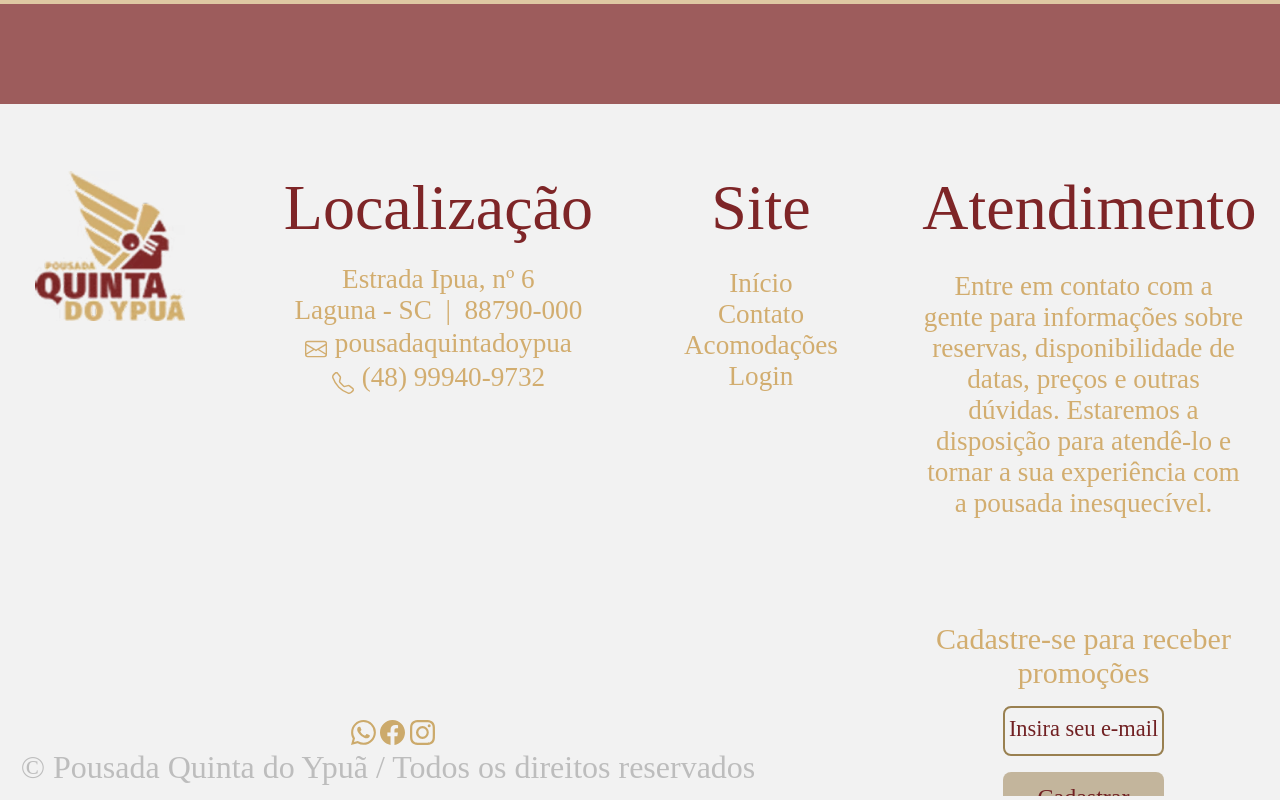
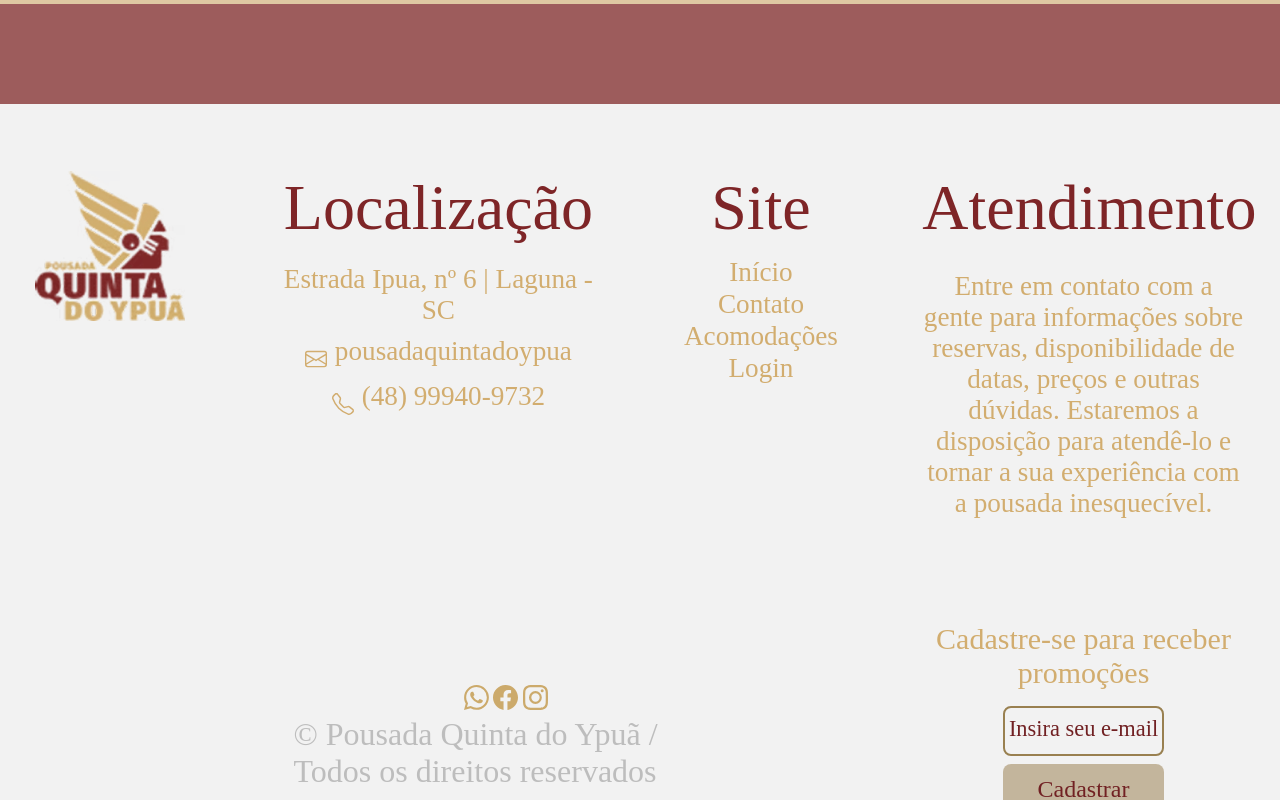
Before and after one commit to juan12331/Projeto_TCC, a React (Vite) app in the folder frontend/: page /Acomodacoes in a window 1280 px wide. Shown: the part 2698-3498 px from the top of the page. Built offline with nearby package versions, Linux system fonts and the light colour scheme; a web font is replaced by a local one.

Commit message:
so falta ajustar a escrita do cadastro

```diff
--- a/frontend/src/pages/adm/avaliacoesAdm/avaliacoesAdm.css
+++ b/frontend/src/pages/adm/avaliacoesAdm/avaliacoesAdm.css
@@ -86,6 +86,10 @@
     text-decoration: none;
 }
 
+.fundoCards-avaliacoesAdm:hover{
+    background-color: #be9f6594;
+  }
+
 .cardsImg-avaliacoesAdm{
     width: 100px;
     height: 100px;
@@ -125,6 +129,10 @@
     width: 170px;
     height: 100px;
     border-radius: 15px;
+}
+
+.buttonSearch-avaliacoesAdm:hover{
+    background-color: #962c2e;
 }
 
 /* DE 320 A 480 */
--- a/frontend/src/pages/adm/criar_usuarios/criar_usuarios.css
+++ b/frontend/src/pages/adm/criar_usuarios/criar_usuarios.css
@@ -58,6 +58,10 @@
     cursor: pointer;
 }
 
+.cadastrarUser-button:hover{
+    background-color: #9c1618b4;
+}
+
 .info-criarUser{
     margin-top: 30px;
     font-family: "Karma";
@@ -82,6 +86,11 @@
     font-size: 1.1rem;
     cursor: pointer;
 }
+
+.reservarUser-button:hover{
+    background-color: #a3803d;
+}
+
 
 /* DE 320 a 480 */
 @media (min-width: 320px) and (max-width: 480px) {
--- a/frontend/src/pages/user/acomodacoes/acomodacoes.css
+++ b/frontend/src/pages/user/acomodacoes/acomodacoes.css
@@ -135,6 +135,14 @@
 .cadastro-acomodacoes:active {
   background-color: #997f5085 !important;
   outline: none;
+}
+
+.buscar-acomodacoes:hover, .cardsButton-acomodacoes:hover{
+  background-color: #962c2e;
+}
+
+.rodapePage-acomodacoes{
+  height: 40px;
 }
 
 /* DE 320 A 480 */
@@ -301,6 +309,10 @@
   font-weight: 200;
   font-size: 1.4rem;
   text-align: center;
+  text-decoration: none;
+  display: flex;
+  justify-content: center;
+  margin: 0;
 }
 
 .gridEmail-acomodacoes{
@@ -309,6 +321,7 @@
   text-align: center;
   justify-content: center;
   gap: 10px;
+  height: 50px;
 }
 
 .gridPhone-acomodacoes{
@@ -316,20 +329,21 @@
   align-items: center;
   justify-content: center;
   gap: 10px;
+  height: 40px;
 }
 
 .emailIcon-acomodacoes {
   color: #D2AD6F;
   height: 18px;
   width: auto;
-  margin-top: 10px;
+  margin-top: 15px;
 }
 
 .phoneIcon-acomodacoes{
   color: #D2AD6F;
   height: 18px;
   width: auto;
-  margin-top: 10px;
+  margin-top: 15px;
 }
 
 .infoSite-acomodacoes{
@@ -338,6 +352,11 @@
   font-weight: 200;
   font-size: 1.4rem;
   text-align: center;
+  text-decoration: none;
+  display: flex;
+  justify-content: center;
+  align-items: center;
+  height: 8px;
 }
 
 .infoAtendimento-acomodacoes{
@@ -370,17 +389,14 @@
   height: 35px;
   margin-top: 4%;
   text-align: center;
+  line-height: normal;
 }
 
 .acomodacoes-input::placeholder{
-  text-align: center;
   color: #712123;
   font-family: "Katibeh";
   font-weight: 200;
   font-size: 1.3rem;
-  display: flex;
-  justify-content: center;
-  align-items: center;
 }
 
 .email-acomodacoes{
@@ -404,6 +420,8 @@
   cursor: pointer;
   display: flex;
   justify-content: center;
+  text-align: center;
+  line-height: normal;
 }
 
 .submit-acomodacoes{
@@ -623,6 +641,10 @@
   font-weight: 200;
   font-size: 1.8rem;
   text-align: center;
+  text-decoration: none;
+  display: flex;
+  justify-content: center;
+  margin: 0;
 }
 
 .gridEmail-acomodacoes{
@@ -631,6 +653,7 @@
   text-align: center;
   justify-content: center;
   gap: 10px;
+  height: 50px;
 }
 
 .gridPhone-acomodacoes{
@@ -638,20 +661,21 @@
   align-items: center;
   justify-content: center;
   gap: 10px;
+  height: 40px;
 }
 
 .emailIcon-acomodacoes {
   color: #D2AD6F;
   height: 20px;
   width: auto;
-  margin-top: 10px;
+  margin-top: 15px;
 }
 
 .phoneIcon-acomodacoes{
   color: #D2AD6F;
   height: 20px;
   width: auto;
-  margin-top: 10px;
+  margin-top: 15px;
 }
 
 .infoSite-acomodacoes{
@@ -660,6 +684,11 @@
   font-weight: 200;
   font-size: 1.8rem;
   text-align: center;
+  text-decoration: none;
+  display: flex;
+  justify-content: center;
+  align-items: center;
+  height: 8px;
 }
 
 .infoAtendimento-acomodacoes{
@@ -693,6 +722,7 @@
   height: 50px;
   margin-top: 4%;
   text-align: center;
+  line-height: normal;
 }
 
 .acomodacoes-input::placeholder{
@@ -726,6 +756,7 @@
   justify-content: center;
   align-items: center;
   line-height: normal;
+  text-align: center;
 }
 
 .submit-acomodacoes{
@@ -966,6 +997,10 @@
     font-weight: 200;
     font-size: 1.7rem;
     text-align: center;
+    text-decoration: none;
+    display: flex;
+    justify-content: center;
+    margin: 0;
   }
 
   .gridEmail-acomodacoes{
@@ -974,6 +1009,7 @@
     text-align: center;
     justify-content: center;
     gap: 8px;
+    height: 50px;
   }
 
   .gridPhone-acomodacoes{
@@ -981,22 +1017,22 @@
     align-items: center;
     justify-content: center;
     gap: 8px;
+    height: 40px;
   }
 
   .emailIcon-acomodacoes {
     color: #D2AD6F;
     height: 22px;
     width: auto;
-    margin-top: 12px;
+    margin-top: 15px;
   }
 
   .phoneIcon-acomodacoes{
     color: #D2AD6F;
     height: 22px;
     width: auto;
-    margin-top: 12px;
+    margin-top: 15px;
   }
-
 
   .infoSite-acomodacoes{
     color: #D2AD6F;
@@ -1004,6 +1040,11 @@
     font-weight: 200;
     font-size: 1.7rem;
     text-align: center;
+    text-decoration: none;
+    display: flex;
+    justify-content: center;
+    align-items: center;
+    height: 8px;
   }
 
   .infoAtendimento-acomodacoes{
@@ -1013,7 +1054,6 @@
     font-weight: 200;
     font-size: 1.7rem;
     margin-top: 8%;
-
   }
 
   .infoAtendimento2-acomodacoes{
@@ -1038,6 +1078,8 @@
     max-height: 100px;
     height: 50px;
     margin-top: 5%;
+    text-align: center;
+    line-height: normal;
   }
 
   .acomodacoes-input::placeholder{
@@ -1070,7 +1112,7 @@
     display: flex;
     justify-content: center;
     align-items: center;
-    line-height: normal;
+    margin: 0;
   }
 
   .submit-acomodacoes{
@@ -1108,9 +1150,9 @@
   }
 
   .grid4-acomodacoes {
-    width: 100%;
-    height: 5%;
-    margin-top: 370px;
+    width: 55%;
+    height: 50px;
+    margin-top: 350px;
     align-items: center;
     display: flex;
     justify-content: center;
@@ -1122,5 +1164,4 @@
     align-items: baseline;
     padding-right: 40%;
   }
-
 }
--- a/frontend/src/pages/user/acomodacoes/acomodacoes.jsx
+++ b/frontend/src/pages/user/acomodacoes/acomodacoes.jsx
@@ -5,6 +5,7 @@ import { ptBR } from "date-fns/locale";
 import { Envelope, Telephone, Instagram, Facebook, Whatsapp } from "react-bootstrap-icons";
 import "./acomodacoes.css";
 import NavbarUser from "../../../assets/components/navbarUser";
+import { Link } from "react-router-dom";
 
 const Acomodacoes = () => {
   const [checkIn, setCheckIn] = useState(null);
@@ -183,24 +184,23 @@ const Acomodacoes = () => {
 
         <div className="grid1-acomodacoes">
           <h1 className="localizacao-acomodacoes">Localização</h1>
-        <h2 className="infoLocalizacao-acomodacoes">Estrada Ipua, nº 6</h2>
-        <h3 className="infoLocalizacao-acomodacoes">Laguna - SC  |  88790-000</h3>
+          <a href="https://www.google.com/maps/search/?api=1&query=Estrada+Ipua,+6,+Laguna,+SC,+88790-000" target="_blank" className="infoLocalizacao-acomodacoes">Estrada Ipua, nº 6 | Laguna - SC </a>
           <div className="gridEmail-acomodacoes">
             <Envelope className="emailIcon-acomodacoes"/>
-          <h4 className="infoLocalizacao-acomodacoes">pousadaquintadoypua</h4>
+            <a href="https://mail.google.com/mail/?view=cm&fs=1&to=pousadaquintadoypua@gmail.com" target="_blank" className="infoLocalizacao-acomodacoes">pousadaquintadoypua</a>
           </div>
           <div className="gridPhone-acomodacoes">
             <Telephone className="phoneIcon-acomodacoes"/>
-          <h5 className="infoLocalizacao-acomodacoes">(48) 99940-9732 </h5>
+            <a href="tel:+554899940-9732" className="infoLocalizacao-acomodacoes">(48) 99940-9732</a>
           </div>
         </div>
 
         <div className="grid2-acomodacoes">
-        <h1 className="site-acomodacoes">Site</h1>
-        <h2 className="infoSite-acomodacoes">Início</h2>
-        <h3 className="infoSite-acomodacoes">Contato</h3>
-        <h4 className="infoSite-acomodacoes">Acomodações</h4>
-        <h5 className="infoSite-acomodacoes">Login</h5>
+          <div className="site-acomodacoes">Site</div>
+          <Link to="/"  className="infoSite-acomodacoes">Início</Link>
+          <Link to="/contato"  className="infoSite-acomodacoes">Contato</Link>
+          <Link to="/acomodacoes"  className="infoSite-acomodacoes">Acomodações</Link>
+          <Link to="/login"  className="infoSite-acomodacoes">Login</Link>
         </div>
 
         <div className="grid3-acomodacoes">
@@ -220,21 +220,23 @@ const Acomodacoes = () => {
 
       <div className="grid4-acomodacoes">
         <div className="Widgets_acomodacoes">
-            <div className="gridWhatsapp-acomodacoes">
-              <Whatsapp className="whatsIcon-acomodacoes"/>
-            </div>
-            <div className="gridFacebook-acomodacoes">
+          <a href="https://api.whatsapp.com/send?phone=5548999409732&text=Ol%C3%A1%2C%20vim%20atrav%C3%A9s%20do%20site%20da%20pousada%20e%20tenho%20interesse%20em%20saber%20mais%20informa%C3%A7%C3%B5es." target="_blank" rel="noopener noreferrer" className="gridWhatsapp-acomodacoes">
+            <Whatsapp className="whatsIcon-acomodacoes" />
+          </a>
+          <a href="https://www.facebook.com/pousadaquintadoypua" target="_blank" rel="noopener noreferrer" className="gridFacebook-acomodacoes">
             <Facebook className="faceIcon-acomodacoes"/>
-            </div>
-            <div className="gridInstagram-acomodacoes">
+          </a>
+          <a href="https://www.instagram.com/pousadaquintadoypua/" target="_blank" rel="noopener noreferrer" className="gridInstagram-acomodacoes">
             <Instagram className="instaIcon-acomodacoes"/>
-            </div>
+          </a>
         </div>
 
         <div className="direito-acomodacoes">
           <h1 className="Textdireito-acomodacoes">© Pousada Quinta do Ypuã / Todos os direitos reservados</h1>
         </div>
       </div>
+
+      <div className="rodapePage-acomodacoes"></div>
     </div>
   );
 };
--- a/frontend/src/pages/user/login/login.css
+++ b/frontend/src/pages/user/login/login.css
@@ -102,6 +102,10 @@
   cursor: pointer;
 }
 
+.login-button:hover{
+  background-color: #962c2e;
+}
+
 .login-page .signup-link, a {
   color: #ffffffb7;
   font-family: "Katibeh";
@@ -118,6 +122,7 @@
   border: none;
   width: 40vh;
   height: 5vh;
+  outline: none;
 }
 
 .login-input::placeholder {
--- a/frontend/src/pages/user/login/login.jsx
+++ b/frontend/src/pages/user/login/login.jsx
@@ -9,9 +9,9 @@ const Login = () => {
     <div className="login-page">
       <div className="fundo-login">
         <div className="back-container">
-          <button onClick={() => navigate("/Inicio")} className="back-button"> ← </button>
+          <button onClick={() => navigate("/")} className="back-button"> ← </button>
           <h1 className="back-line">|</h1>
-          <button onClick={() => navigate("/Inicio")} className="back-text"> HOME </button>
+          <button onClick={() => navigate("/")} className="back-text"> HOME </button>
         </div>
           <div className="container-login">
             <img className="logo_login" src="./src/assets/imgLogin/logo_login.png" alt="" />
```
Also changed, not shown: frontend/src/pages/adm/usuarios/usuarios.css (+22 -11 lines), frontend/src/pages/adm/usuarios/usuarios.jsx (+3 -5 lines). Lines whose indentation alone changed are shown as unchanged.
